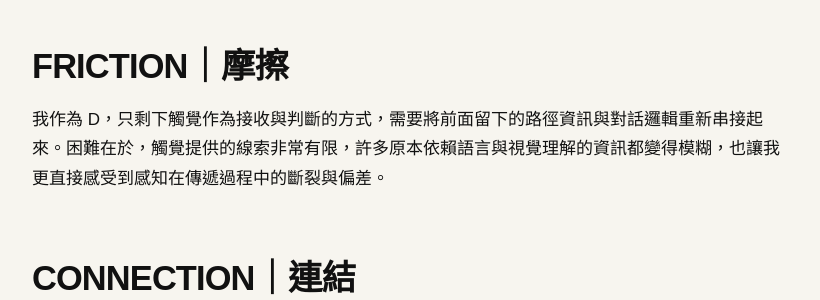
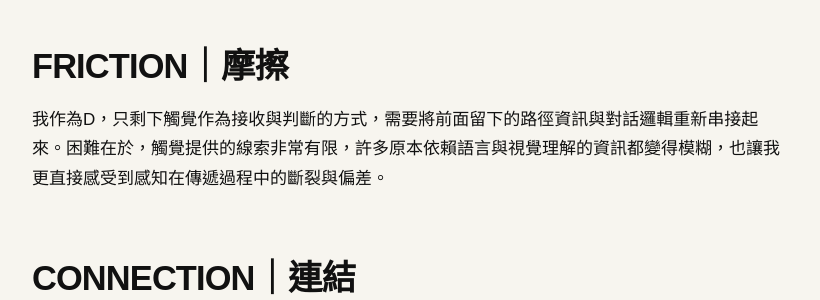
Before and after one commit to yenchichen1998/fieldworkarchive, a Jekyll site: the page built from weeks/week-03.md, in a window 1280 px wide and 900 px high, scrolled down 2584 px. Shown: the part 150-450 px from the top of the window, without its empty margins (48-868 px from the left). Built offline with Jekyll 4.4.1, drawn with Linux system fonts in a browser that asks for light colours.

```diff
--- a/weeks/week-03.md
+++ b/weeks/week-03.md
@@ -21,7 +21,7 @@ permalink: /weeks/week-03/
 
 ## FRICTION｜摩擦
 
-我作為 D，只剩下觸覺作為接收與判斷的方式，需要將前面留下的路徑資訊與對話邏輯重新串接起來。困難在於，觸覺提供的線索非常有限，許多原本依賴語言與視覺理解的資訊都變得模糊，也讓我更直接感受到感知在傳遞過程中的斷裂與偏差。
+我作為D，只剩下觸覺作為接收與判斷的方式，需要將前面留下的路徑資訊與對話邏輯重新串接起來。困難在於，觸覺提供的線索非常有限，許多原本依賴語言與視覺理解的資訊都變得模糊，也讓我更直接感受到感知在傳遞過程中的斷裂與偏差。
 
 ## CONNECTION｜連結
 
```
